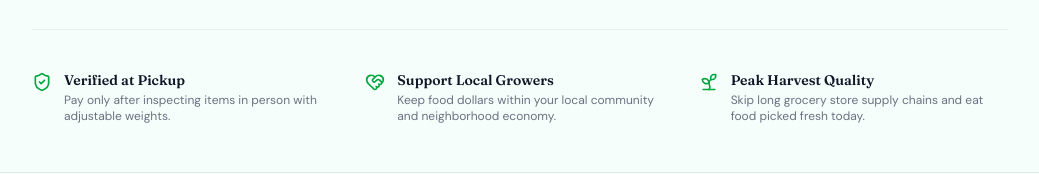
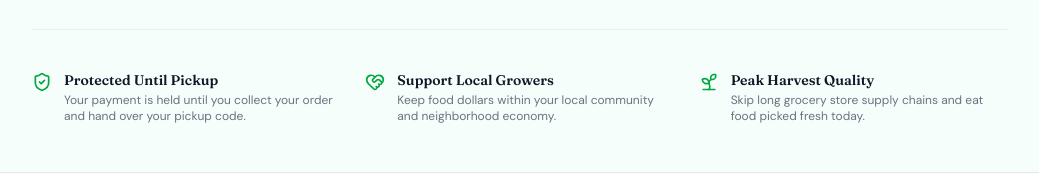
Before and after one commit to cruzin-ui/farm-fresh, a Next.js app: page / in a window 1280 px wide. Shown: the part 1236-1410 px from the top of the page, without its empty margins (120-1159 px from the left). Built offline with nearby package versions, Linux system fonts and the light colour scheme; no server answers.

Commit message:
Correct home page claim about paying at pickup
Buyers pay online and the payment is held until pickup; the old text said
they pay after inspecting the produce.

Co-Authored-By: Claude Opus 5.5 <noreply@anthropic.com>

```diff
--- a/app/page.tsx
+++ b/app/page.tsx
@@ -99,8 +99,8 @@ export default function SplashLandingPage() {
           <div className="flex items-start gap-3">
             <ShieldCheck className="w-5 h-5 text-green-600 shrink-0 mt-0.5" />
             <div>
-              <h3 className="font-semibold text-gray-900 text-sm">Verified at Pickup</h3>
-              <p className="text-xs text-gray-500 mt-0.5">Pay only after inspecting items in person with adjustable weights.</p>
+              <h3 className="font-semibold text-gray-900 text-sm">Protected Until Pickup</h3>
+              <p className="text-xs text-gray-500 mt-0.5">Your payment is held until you collect your order and hand over your pickup code.</p>
             </div>
           </div>
           <div className="flex items-start gap-3">
```
